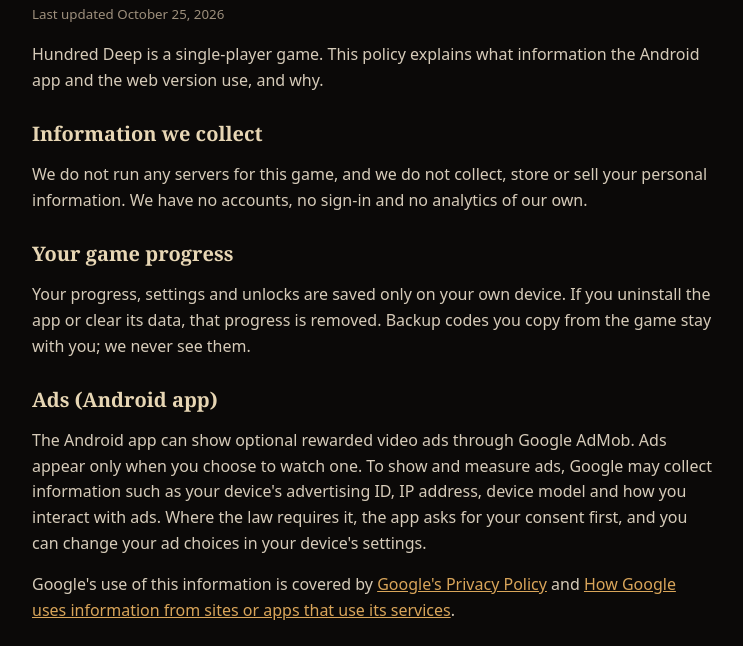
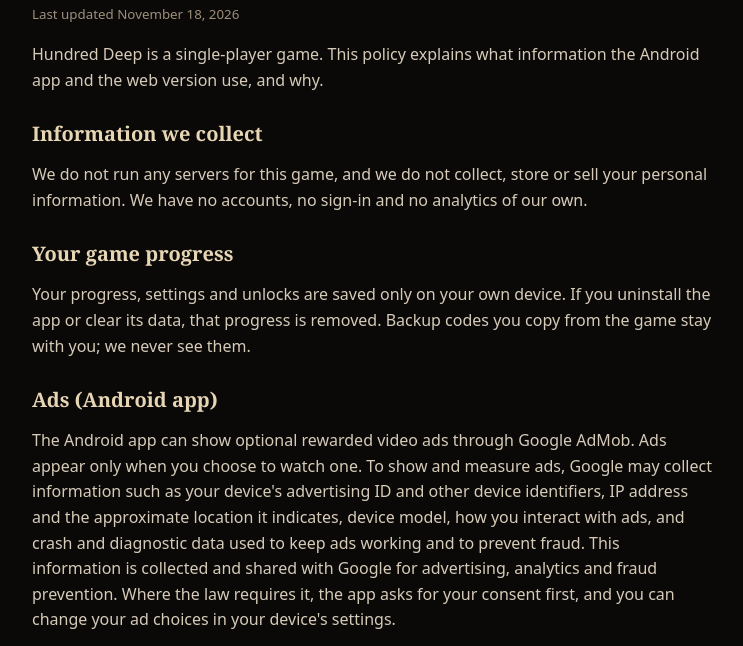
Before and after one commit to TMoon51/Hundred-Deep, a plain HTML site: page privacy.html in a window 1280 px wide. Shown: the part 73-719 px from the top of the page, without its empty margins (268-1011 px from the left). Drawn offline with Linux system fonts and the light colour scheme.

Commit message:
Privacy policy: list everything AdMob collects, matching the Play Data safety form
Co-Authored-By: Claude Opus 5.5 <noreply@anthropic.com>
Claude-Session: https://claude.ai/code/session_01EQkFVZ5Cy7rJA2Fa61pwWv

```diff
--- a/privacy.html
+++ b/privacy.html
@@ -16,7 +16,7 @@ p,li{color:#d6cbb9}small{color:#9d8f7c}a{color:#d9a55a}
 <body>
 <main>
 <h1>Hundred Deep Privacy Policy</h1>
-<small>Last updated October 25, 2026</small>
+<small>Last updated November 18, 2026</small>
 
 <p>Hundred Deep is a single-player game. This policy explains what information the Android app and the web version use, and why.</p>
 
@@ -27,7 +27,7 @@ p,li{color:#d6cbb9}small{color:#9d8f7c}a{color:#d9a55a}
 <p>Your progress, settings and unlocks are saved only on your own device. If you uninstall the app or clear its data, that progress is removed. Backup codes you copy from the game stay with you; we never see them.</p>
 
 <h2>Ads (Android app)</h2>
-<p>The Android app can show optional rewarded video ads through Google AdMob. Ads appear only when you choose to watch one. To show and measure ads, Google may collect information such as your device's advertising ID, IP address, device model and how you interact with ads. Where the law requires it, the app asks for your consent first, and you can change your ad choices in your device's settings.</p>
+<p>The Android app can show optional rewarded video ads through Google AdMob. Ads appear only when you choose to watch one. To show and measure ads, Google may collect information such as your device's advertising ID and other device identifiers, IP address and the approximate location it indicates, device model, how you interact with ads, and crash and diagnostic data used to keep ads working and to prevent fraud. This information is collected and shared with Google for advertising, analytics and fraud prevention. Where the law requires it, the app asks for your consent first, and you can change your ad choices in your device's settings.</p>
 <p>Google's use of this information is covered by <a href="https://policies.google.com/privacy">Google's Privacy Policy</a> and <a href="https://policies.google.com/technologies/partner-sites">How Google uses information from sites or apps that use its services</a>.</p>
 
 <h2>Purchases (Android app)</h2>
```
